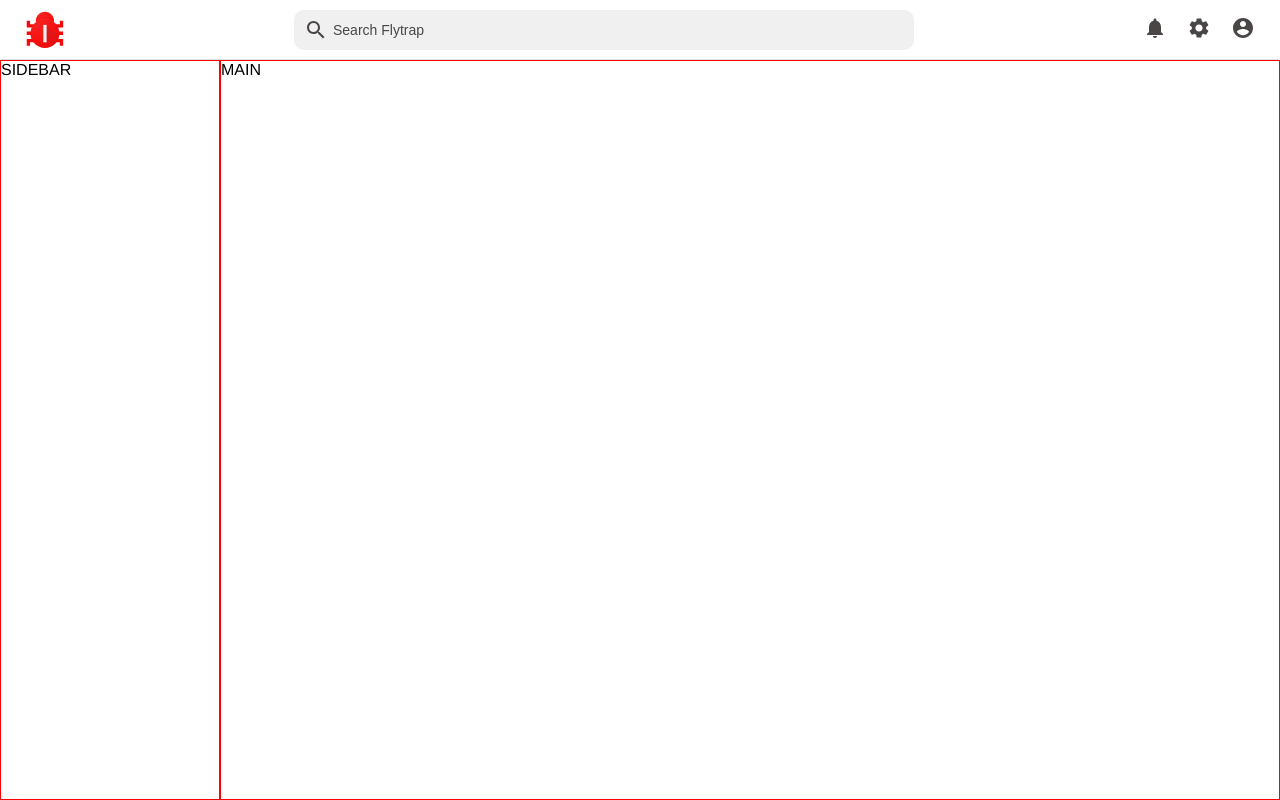
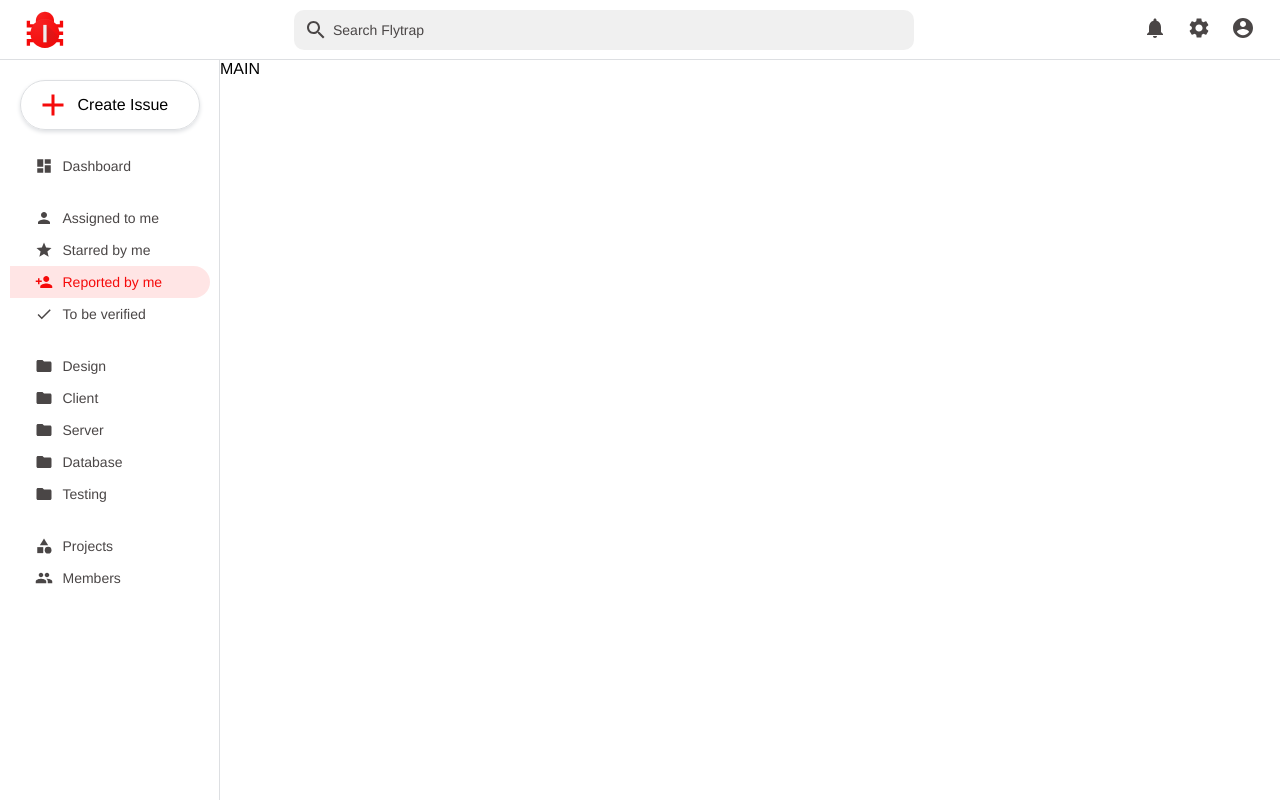
Before and after one commit to chingu-voyages/v29-bears-team-06, a React (Create React App) app in the folder client/: page / in a window 1280 px wide. Built offline with nearby package versions, Linux system fonts and the light colour scheme.

Commit message:
Implement sidebar

```diff
--- a/client/src/Dashboard.js
+++ b/client/src/Dashboard.js
@@ -24,10 +24,6 @@ const VerticalContainer = styled.div`
 const HorizontalContainer = styled.div`
   flex-grow: 2;
   display: flex;
-
-  > * {
-    border: 1px solid red;
-  }
 `;
 
 export default Dashboard;
--- a/client/src/Header.js
+++ b/client/src/Header.js
@@ -50,8 +50,8 @@ const SearchBar = styled.div`
   border: none;
   border-radius: 10px;
 
+  // bad css
   > svg {
-    // bad css
     color: ${props => props.theme.gray1};
   }
 `;
--- a/client/src/Sidebar.js
+++ b/client/src/Sidebar.js
@@ -1,11 +1,170 @@
 import React from 'react';
 import styled from 'styled-components';
 
-const Sidebar = () => <Nav>SIDEBAR</Nav>;
+import {
+  Add,
+  Person,
+  Star,
+  PersonAdd,
+  Check,
+  Folder,
+  Category,
+  Group,
+  Dashboard,
+} from '@material-ui/icons';
+
+const Sidebar = () => (
+  <Nav>
+    <Create />
+    <Dash />
+    <Filters />
+    <Projects />
+    <Roles />
+  </Nav>
+);
 
 const Nav = styled.nav`
   height: 100%;
   width: 220px;
+  padding: 20px 0;
+  display: flex;
+  flex-direction: column;
+  align-items: center;
+  border-right: 1px solid ${props => props.theme.gray3};
+`;
+
+const Create = () => (
+  <Button>
+    <Add />
+    <span>Create Issue</span>
+  </Button>
+);
+
+const Button = styled.button`
+  height: 50px;
+  width: 180px;
+  display: flex;
+  align-items: center;
+  background: none;
+  border-radius: 100px;
+  border: 1px solid ${props => props.theme.gray3};
+  box-shadow: 0 2px 4px 0 ${props => props.theme.gray3};
+  font-size: 16px;
+  font-weight: 500;
+
+  // bad css
+  > svg {
+    height: 36px;
+    width: 36px;
+    margin-left: 14px;
+    color: ${props => props.theme.primary};
+  }
+
+  > span {
+    margin-left: 7px;
+  }
+`;
+
+const Dash = () => (
+  <Container>
+    <NavItem>
+      <Dashboard />
+      Dashboard
+    </NavItem>
+  </Container>
+);
+
+const Filters = () => (
+  <Container>
+    <NavItem>
+      <Person />
+      Assigned to me
+    </NavItem>
+    <NavItem>
+      <Star />
+      Starred by me
+    </NavItem>
+    <NavItem className="highlighted">
+      <PersonAdd />
+      Reported by me
+    </NavItem>
+    <NavItem>
+      <Check />
+      To be verified
+    </NavItem>
+  </Container>
+);
+
+const Projects = () => (
+  <Container>
+    <NavItem>
+      <Folder />
+      Design
+    </NavItem>
+    <NavItem>
+      <Folder />
+      Client
+    </NavItem>
+    <NavItem>
+      <Folder />
+      Server
+    </NavItem>
+    <NavItem>
+      <Folder />
+      Database
+    </NavItem>
+    <NavItem>
+      <Folder />
+      Testing
+    </NavItem>
+  </Container>
+);
+
+const Roles = () => (
+  <Container>
+    <NavItem>
+      <Category />
+      Projects
+    </NavItem>
+    <NavItem>
+      <Group />
+      Members
+    </NavItem>
+  </Container>
+);
+
+const Container = styled.div`
+  margin-top: 20px;
+`;
+
+const NavItem = styled.a`
+  height: 32px;
+  width: 200px;
+  padding-left: 25px;
+  display: flex;
+  align-items: center;
+  border-radius: 0 16px 16px 0;
+  font-size: 14px;
+  color: ${props => props.theme.gray1};
+
+  // bad css
+  > svg {
+    height: 18px;
+    width: 18px;
+    margin-right: 10px;
+    color: inherit;
+  }
+
+  &.highlighted {
+    background: rgba(256, 0, 0, 0.1);
+    color: ${props => props.theme.primary};
+    font-weight: 500;
+  }
+
+  &:hover {
+    background: ${props => props.theme.gray2};
+    cursor: pointer;
+  }
 `;
 
 export default Sidebar;
--- a/client/src/index.js
+++ b/client/src/index.js
@@ -19,6 +19,9 @@ const GlobalStyle = createGlobalStyle`
     margin: 0;
     padding: 0;
     box-sizing: border-box;
+    font: inherit;
+    -webkit-font-smoothing: antialiased;
+    -moz-osx-font-smoothing: grayscale;
   }
 
   body {
```
